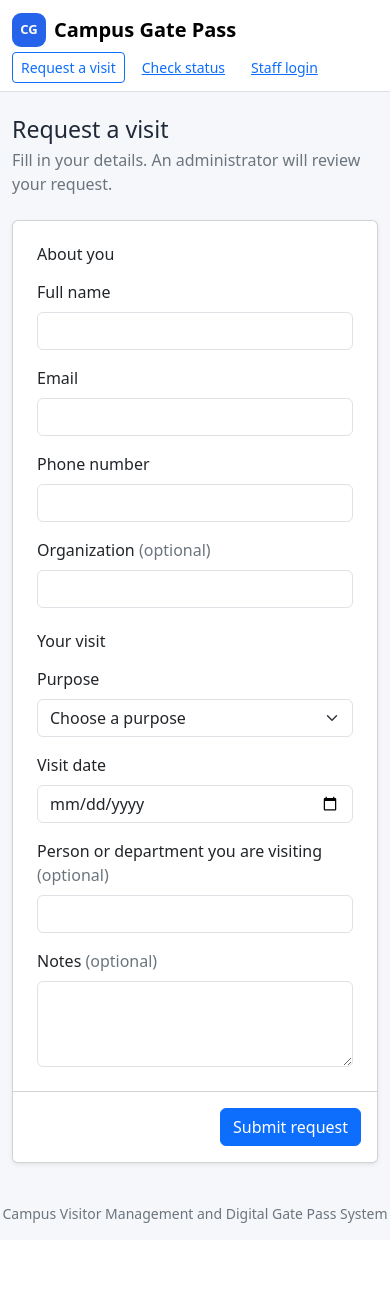
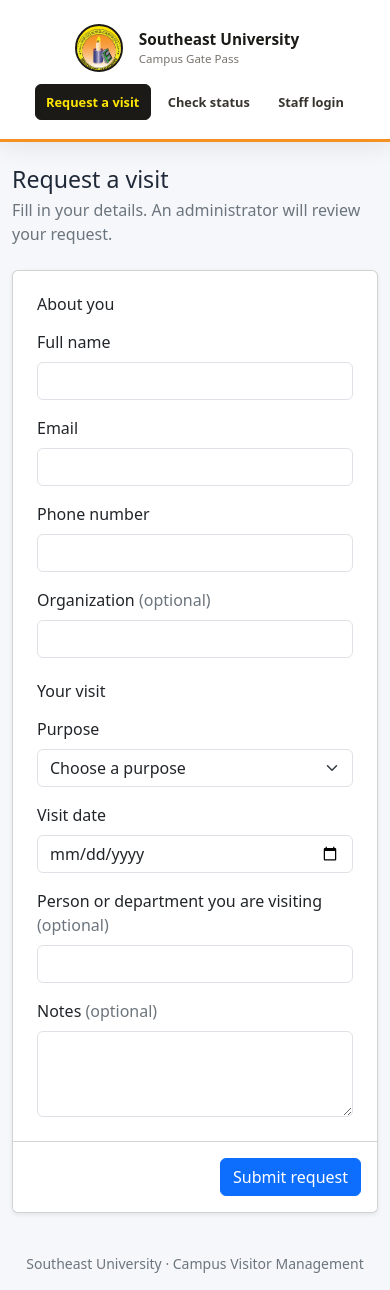
Before and after one commit to DrVenom69/campus-visitor-system, a Flask app: page /visit-request in a window 390 px wide. Before the commit the page ends 1223 px from the top, so only its background shows below. Run offline with Flask 3, Linux system fonts and the light colour scheme; some libraries are stand-ins or nearby versions.

Commit message:
Brand campus visitor pages for Southeast University

```diff
--- a/app/static/css/public.css
+++ b/app/static/css/public.css
@@ -3,17 +3,138 @@ body.public {
     color: #1f2937;
 }
 
+.site-header {
+    position: relative;
+    z-index: 2;
+    min-height: 76px;
+    background: #fff;
+    border-bottom: 3px solid #f39222;
+    box-shadow: 0 5px 22px rgba(24, 24, 20, 0.08);
+}
+
+.site-brand {
+    color: #1b1a17;
+}
+
+.site-brand:hover {
+    color: #a64f00;
+}
+
+.brand-copy {
+    display: flex;
+    flex-direction: column;
+    line-height: 1.15;
+}
+
+.brand-copy strong {
+    font-size: 0.96rem;
+}
+
+.brand-copy small {
+    margin-top: 4px;
+    color: #77736a;
+    font-size: 0.72rem;
+    font-weight: 500;
+}
+
+.site-header .site-action,
+.site-header .site-link {
+    border-radius: 6px;
+    font-weight: 650;
+    padding: 0.55rem 0.85rem;
+    transition: background 0.15s ease, color 0.15s ease, transform 0.15s ease;
+}
+
+.site-header .site-action {
+    border: 1px solid #1b1a17;
+    background: #1b1a17;
+    color: #ffe500;
+}
+
+.site-header .site-action:hover {
+    transform: translateY(-1px);
+    background: #a64f00;
+    border-color: #a64f00;
+    color: #fff;
+}
+
+.site-header .site-link {
+    color: #38352f;
+}
+
+.site-header .site-link:hover {
+    background: #fff8d7;
+    color: #a64f00;
+}
+
+.home-main {
+    max-width: none;
+    padding: 0 !important;
+}
+
+.home-hero {
+    position: relative;
+    isolation: isolate;
+    display: grid;
+    align-items: center;
+    min-height: calc(100vh - 120px);
+    padding: 4rem 0;
+    overflow: hidden;
+    color: #fff;
+    background-image:
+        linear-gradient(rgba(0, 0, 0, 0.62), rgba(0, 0, 0, 0.62)),
+        url("../images/bg%20image%20(2).jpg");
+    background-position: center;
+    background-size: cover;
+}
+
+.home-hero-content {
+    position: relative;
+    z-index: 1;
+}
+
+.home-hero-copy {
+    max-width: 780px;
+}
+
+.home-hero h1 {
+    text-wrap: balance;
+}
+
+.home-hero p {
+    color: rgba(255, 255, 255, 0.88);
+}
+
+.home-hero .btn-light {
+    color: #173b3e;
+}
+
+.home-hero .btn-outline-light:hover,
+.home-hero .btn-outline-light:focus-visible {
+    color: #173b3e;
+}
+
 .brand-mark {
+    position: relative;
     display: inline-flex;
     align-items: center;
     justify-content: center;
-    width: 34px;
-    height: 34px;
-    border-radius: 9px;
-    background: #2563eb;
-    color: #fff;
-    font-size: 13px;
-    font-weight: 700;
+    flex: 0 0 48px;
+    width: 48px;
+    height: 48px;
+    overflow: hidden;
+    border: 2px solid #1b1a17;
+    border-radius: 50%;
+    background: #ffe500;
+}
+
+.brand-mark img {
+    position: absolute;
+    top: -4px;
+    left: 50%;
+    width: 116px;
+    max-width: none;
+    transform: translateX(-50%);
 }
 
 .request-id {
@@ -30,7 +151,7 @@ body.public {
 }
 
 .pass-header {
-    background: #2563eb;
+    background: #1b1a17;
     color: #fff;
     padding: 14px;
 }
@@ -61,3 +182,27 @@ body.public {
     body.public { background: #fff; }
     .pass-card { box-shadow: none !important; border: 1px solid #ccc; }
 }
+
+@media (max-width: 767px) {
+    .site-header .container {
+        align-items: center;
+        justify-content: center;
+        flex-wrap: wrap;
+        gap: 0.45rem 0.75rem;
+        padding-top: 0.7rem;
+        padding-bottom: 0.7rem;
+    }
+
+    .site-nav {
+        width: 100%;
+        justify-content: center !important;
+        flex-wrap: nowrap !important;
+        gap: 0.35rem !important;
+    }
+
+    .site-header .site-action,
+    .site-header .site-link {
+        padding: 0.45rem 0.65rem;
+        font-size: 0.8rem;
+    }
+}
--- a/app/templates/admin/layout.html
+++ b/app/templates/admin/layout.html
@@ -7,10 +7,10 @@
 
     <aside class="sidebar">
         <div class="sidebar-logo">
-            <div class="logo-icon">CG</div>
+            <div class="logo-icon"><img src="{{ url_for('static', filename='images/seu-logo.png') }}" alt=""></div>
             <div>
-                <h2>Campus Gate</h2>
-                <span>Pass Management</span>
+                <h2>Southeast University</h2>
+                <span>Campus Gate Pass</span>
             </div>
         </div>
 
--- a/app/templates/base_public.html
+++ b/app/templates/base_public.html
@@ -10,28 +10,29 @@
 </head>
 <body class="public d-flex flex-column min-vh-100">
 
-<nav class="navbar navbar-expand-sm bg-white border-bottom d-print-none">
+<nav class="navbar navbar-expand-sm site-header d-print-none">
     <div class="container">
-        <a class="navbar-brand d-flex align-items-center gap-2 fw-semibold" href="{{ url_for('public.index') }}">
-            <span class="brand-mark">CG</span> Campus Gate Pass
+        <a class="navbar-brand site-brand d-flex align-items-center gap-3" href="{{ url_for('public.index') }}">
+            <span class="brand-mark" aria-hidden="true"><img src="{{ url_for('static', filename='images/seu-logo.png') }}" alt=""></span>
+            <span class="brand-copy"><strong>Southeast University</strong><small>Campus Gate Pass</small></span>
         </a>
-        <div class="d-flex align-items-center gap-2 flex-wrap justify-content-end">
-            <a class="btn btn-sm btn-outline-primary" href="{{ url_for('public.visit_request') }}">Request a visit</a>
-            <a class="btn btn-sm btn-link" href="{{ url_for('public.status') }}">Check status</a>
+        <div class="site-nav d-flex align-items-center gap-2 flex-wrap justify-content-end">
+            <a class="btn btn-sm site-action" href="{{ url_for('public.visit_request') }}">Request a visit</a>
+            <a class="btn btn-sm site-link" href="{{ url_for('public.status') }}">Check status</a>
             {% if current_user.is_authenticated %}
-                <a class="btn btn-sm btn-primary" href="{{ url_for('dashboard.index') }}">Dashboard</a>
+                <a class="btn btn-sm site-action" href="{{ url_for('dashboard.index') }}">Dashboard</a>
                 <form method="post" action="{{ url_for('auth.logout') }}" class="m-0">
                     <input type="hidden" name="csrf_token" value="{{ csrf_token() }}">
-                    <button class="btn btn-sm btn-link text-secondary" type="submit">Log out</button>
+                    <button class="btn btn-sm site-link" type="submit">Log out</button>
                 </form>
             {% else %}
-                <a class="btn btn-sm btn-link" href="{{ url_for('auth.login') }}">Staff login</a>
+                <a class="btn btn-sm site-link" href="{{ url_for('auth.login') }}">Staff login</a>
             {% endif %}
         </div>
     </div>
 </nav>
 
-<main class="container py-4 flex-grow-1">
+<main class="container py-4 flex-grow-1{% if request.endpoint == 'public.index' %} home-main{% endif %}">
     {% with messages = get_flashed_messages(with_categories=true) %}
         {% for category, message in messages %}
             <div class="alert alert-{{ category }} d-print-none" role="alert">{{ message }}</div>
@@ -41,7 +42,7 @@
     {% block content %}{% endblock %}
 </main>
 
-<footer class="text-center text-secondary small py-3 d-print-none">Campus Visitor Management and Digital Gate Pass System</footer>
+<footer class="text-center text-secondary small py-3 d-print-none">Southeast University · Campus Visitor Management</footer>
 
 </body>
 </html>
```
Also changed, not shown: app/static/css/dashboard.css (+34 -14 lines), app/static/css/staff.css (+10 -10 lines), app/templates/index.html (+8 -6 lines), app/static/images/bg image (2).jpg (added), app/static/images/seu-logo.png (added).
